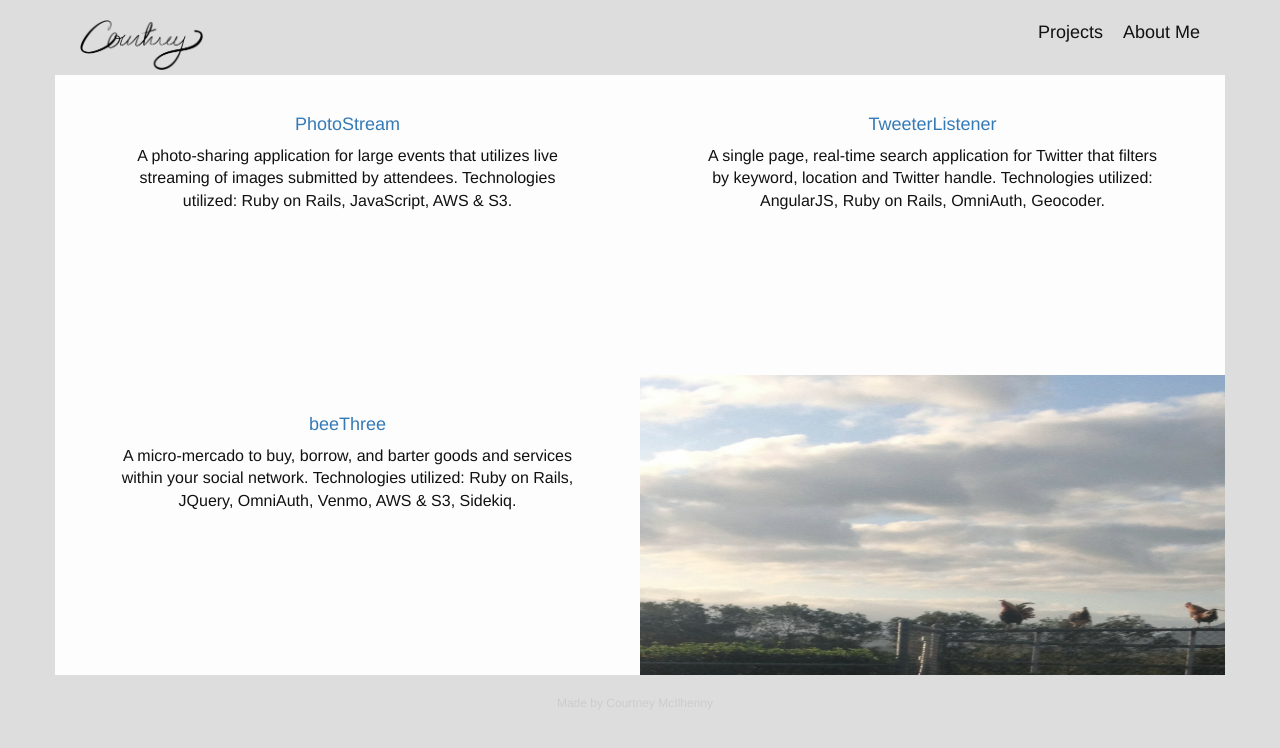
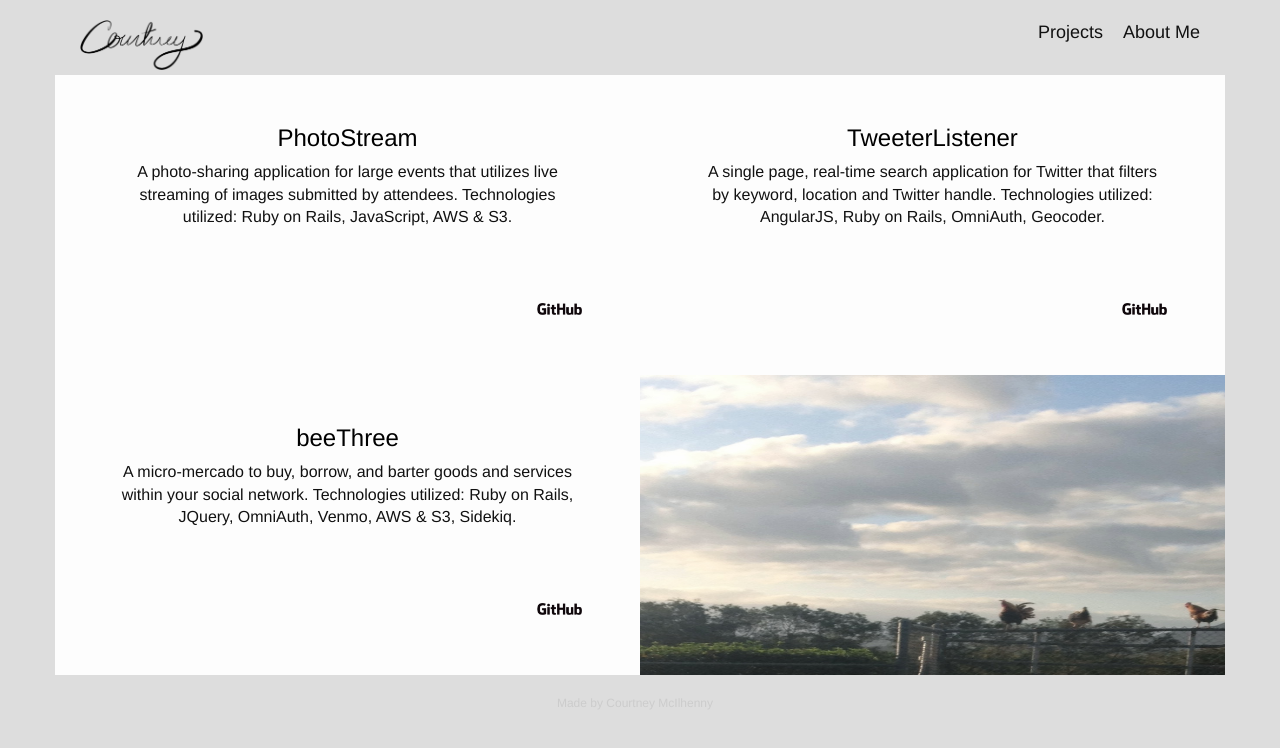
Before and after one commit to cmcilhenny/cmcilhenny.github.io, a Jekyll site: the page built from projects.html, in a window 1280 px wide. Shown: the top 748 px of the page. Built offline with Jekyll 4.4.1, drawn with Linux system fonts in a browser that asks for light colours; nearby versions of some CDN libraries.

Commit message:
updating project page, adding github links with styles, and hover look.

```diff
--- a/css/stylesheet.css
+++ b/css/stylesheet.css
@@ -31,10 +31,10 @@ body {
 }
 
 /*Portrait sizing*/
-.portrait {
+.img-circle {
   height: 150px;
   width: auto;
-  margin-right: 30px;
+
 }
 
 /*about page project list*/
@@ -121,14 +121,39 @@ p {
   background-size: 100% 100%;
 }
 
-#photo-stream {
+#photo-stream,
+#tweeter-listener,
+#bee-three {
   text-align: center;
 }
 
-#tweeter-listener {
-  text-align: center;
+.git-hub {
+  position: absolute;
+  bottom: 30px;
+  right: 10%;
+  height: 12px;
 }
 
-#bee-three {
-  text-align: center;
+.link {
+  color: black;
 }
+
+.link:hover {
+  color: #fff;
+  text-decoration: none;
+}
+
+/*responsive css*/
+
+@media (min-width: 1200px) {
+/*fix picture and drop row hight by 15-20px*/
+}
+@media (max-width: ) {
+
+}
+@media (max-width: ) {
+
+}
+@media (min-width: ) {
+
+}
--- a/projects.html
+++ b/projects.html
@@ -6,19 +6,22 @@ title: Projects
 <div class="blog-square-container">
 	<div class="row">
 		<div class="col-xs-12 col-sm-6 blog-square" id="photo-stream">
-			<a href="https://safe-badlands-7426.herokuapp.com/"><h4>PhotoStream</h4></a>
+			<a href="https://safe-badlands-7426.herokuapp.com/" class="link"><h3>PhotoStream</h3></a>
 			<p>A photo-sharing application for large events that utilizes live streaming of images submitted by attendees. Technologies utilized: Ruby on Rails, JavaScript, AWS & S3.</p>
+			<a href="https://github.com/cmcilhenny/photoStream_app" class="git-hub" ><img src="/images/GitHub_Logo_SmartObject.png" class="git-hub"></a>
 		</div>
 		<div class="col-xs-12 col-sm-6 blog-square" id="tweeter-listener">
-			<a href="https://tweeterlistener.herokuapp.com/"><h4>TweeterListener</h4></a>
+			<a href="https://tweeterlistener.herokuapp.com/" class="link"><h3>TweeterListener</h3></a>
 			<p>A single page, real-time search application for Twitter that filters by keyword, location and Twitter handle. Technologies utilized: AngularJS, Ruby on Rails, OmniAuth, Geocoder.</p>
+			<a href="https://github.com/cmcilhenny/twitter_listener" class="git-hub"><img src="/images/GitHub_Logo_SmartObject.png" class="git-hub"></a>
 		</div>
 	</div>
 
 	<div class="row">
     <div class="col-xs-12 col-sm-6 blog-square" id="bee-three">
-    	<a href="https://beethree.herokuapp.com/users/new"><h4>beeThree</h4></a>
+    	<a href="https://beethree.herokuapp.com/users/new" class="link"><h3>beeThree</h3></a>
     	<p>A micro-mercado to buy, borrow, and barter goods and services within your social network. Technologies utilized: Ruby on Rails, JQuery, OmniAuth, Venmo, AWS & S3, Sidekiq.</p>
+    	<a href="https://github.com/cmcilhenny/beeThree" class="git-hub"><img src="/images/GitHub_Logo_SmartObject.png" class="git-hub"></a>
   	</div>
   	<div class="col-xs-12 col-sm-6 blog-main-square">
   </div>
```
Also changed, not shown: images/GitHub_Logo_SmartObject.png (added).
